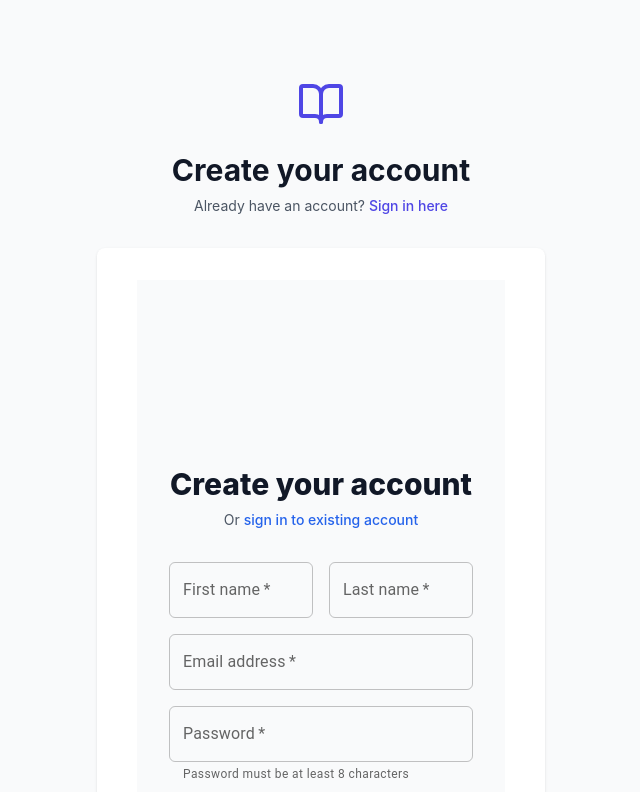
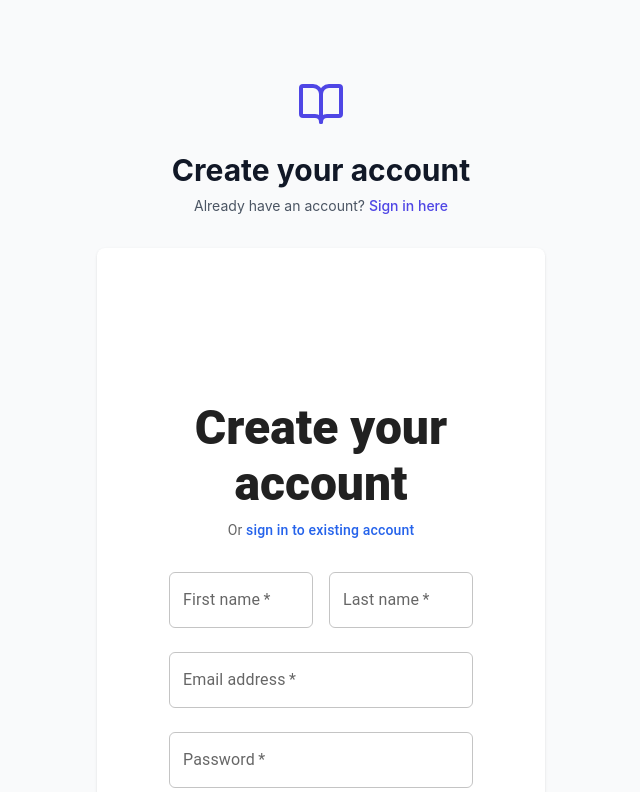
Before and after one commit to AfnanLeewan/book-management-system-web, a React (Vite) app: page /register in a window 1280 px wide. Shown: the top 792 px of the page, without its empty margins (319-959 px from the left). Built offline with nearby package versions, Linux system fonts and the light colour scheme.

Commit message:
Convert auth components to Material-UI

```diff
--- a/src/components/auth/LoginForm.tsx
+++ b/src/components/auth/LoginForm.tsx
@@ -1,5 +1,6 @@
 import React, { useState } from 'react';
 import { Link, useNavigate } from 'react-router-dom';
+import { Box, Typography } from '@mui/material';
 import { useAuth } from '../../contexts/AuthContext';
 import Button from '../ui/Button';
 import Input from '../ui/Input';
@@ -62,25 +63,39 @@ const LoginForm: React.FC = () => {
   };
 
   return (
-    <div className="min-h-screen flex items-center justify-center bg-gray-50 py-12 px-4 sm:px-6 lg:px-8">
-      <div className="max-w-md w-full space-y-8">
-        <div>
-          <h2 className="mt-6 text-center text-3xl font-extrabold text-gray-900">
+    <Box
+      sx={{
+        minHeight: '100vh',
+        display: 'flex',
+        alignItems: 'center',
+        justifyContent: 'center',
+        bgcolor: 'background.default',
+        py: 12,
+        px: { xs: 2, sm: 3, lg: 4 }
+      }}
+    >
+      <Box sx={{ maxWidth: 400, width: '100%' }}>
+        <Box sx={{ mb: 4, textAlign: 'center' }}>
+          <Typography variant="h3" sx={{ fontWeight: 800, color: 'text.primary', mb: 1 }}>
             Sign in to your account
-          </h2>
-          <p className="mt-2 text-center text-sm text-gray-600">
+          </Typography>
+          <Typography variant="body2" sx={{ color: 'text.secondary' }}>
             Or{' '}
             <Link
               to="/register"
-              className="font-medium text-primary-600 hover:text-primary-500"
+              style={{
+                color: '#2563eb',
+                textDecoration: 'none',
+                fontWeight: 500
+              }}
             >
               create a new account
             </Link>
-          </p>
-        </div>
+          </Typography>
+        </Box>
 
-        <form className="mt-8 space-y-6" onSubmit={handleSubmit}>
-          <div className="space-y-4">
+        <Box component="form" onSubmit={handleSubmit} sx={{ mt: 4 }}>
+          <Box sx={{ display: 'flex', flexDirection: 'column', gap: 3 }}>
             {error && (
               <ErrorMessage message={error} onClose={clearError} />
             )}
@@ -108,21 +123,21 @@ const LoginForm: React.FC = () => {
               error={errors.password}
               placeholder="Enter your password"
             />
-          </div>
+          </Box>
 
-          <div>
+          <Box sx={{ mt: 4 }}>
             <Button
               type="submit"
-              className="w-full"
               isLoading={isLoading}
               disabled={isLoading}
+              sx={{ width: '100%' }}
             >
               Sign in
             </Button>
-          </div>
-        </form>
-      </div>
-    </div>
+          </Box>
+        </Box>
+      </Box>
+    </Box>
   );
 };
 
--- a/src/components/auth/RegisterForm.tsx
+++ b/src/components/auth/RegisterForm.tsx
@@ -1,5 +1,6 @@
 import React, { useState } from 'react';
 import { Link, useNavigate } from 'react-router-dom';
+import { Box, Typography } from '@mui/material';
 import { useAuth } from '../../contexts/AuthContext';
 import Button from '../ui/Button';
 import Input from '../ui/Input';
@@ -84,30 +85,44 @@ const RegisterForm: React.FC = () => {
   };
 
   return (
-    <div className="min-h-screen flex items-center justify-center bg-gray-50 py-12 px-4 sm:px-6 lg:px-8">
-      <div className="max-w-md w-full space-y-8">
-        <div>
-          <h2 className="mt-6 text-center text-3xl font-extrabold text-gray-900">
+    <Box
+      sx={{
+        minHeight: '100vh',
+        display: 'flex',
+        alignItems: 'center',
+        justifyContent: 'center',
+        bgcolor: 'background.default',
+        py: 12,
+        px: { xs: 2, sm: 3, lg: 4 }
+      }}
+    >
+      <Box sx={{ maxWidth: 400, width: '100%' }}>
+        <Box sx={{ mb: 4, textAlign: 'center' }}>
+          <Typography variant="h3" sx={{ fontWeight: 800, color: 'text.primary', mb: 1 }}>
             Create your account
-          </h2>
-          <p className="mt-2 text-center text-sm text-gray-600">
+          </Typography>
+          <Typography variant="body2" sx={{ color: 'text.secondary' }}>
             Or{' '}
             <Link
               to="/login"
-              className="font-medium text-primary-600 hover:text-primary-500"
+              style={{
+                color: '#2563eb',
+                textDecoration: 'none',
+                fontWeight: 500
+              }}
             >
               sign in to existing account
             </Link>
-          </p>
-        </div>
+          </Typography>
+        </Box>
 
-        <form className="mt-8 space-y-6" onSubmit={handleSubmit}>
-          <div className="space-y-4">
+        <Box component="form" onSubmit={handleSubmit} sx={{ mt: 4 }}>
+          <Box sx={{ display: 'flex', flexDirection: 'column', gap: 3 }}>
             {error && (
               <ErrorMessage message={error} onClose={clearError} />
             )}
 
-            <div className="grid grid-cols-2 gap-4">
+            <Box sx={{ display: 'grid', gridTemplateColumns: '1fr 1fr', gap: 2 }}>
               <Input
                 label="First name"
                 name="firstName"
@@ -131,7 +146,7 @@ const RegisterForm: React.FC = () => {
                 error={errors.lastName}
                 placeholder="Last name"
               />
-            </div>
+            </Box>
 
             <Input
               label="Email address"
@@ -169,21 +184,21 @@ const RegisterForm: React.FC = () => {
               error={errors.confirmPassword}
               placeholder="Confirm your password"
             />
-          </div>
+          </Box>
 
-          <div>
+          <Box sx={{ mt: 4 }}>
             <Button
               type="submit"
-              className="w-full"
               isLoading={isLoading}
               disabled={isLoading}
+              sx={{ width: '100%' }}
             >
               Create account
             </Button>
-          </div>
-        </form>
-      </div>
-    </div>
+          </Box>
+        </Box>
+      </Box>
+    </Box>
   );
 };
 
```
